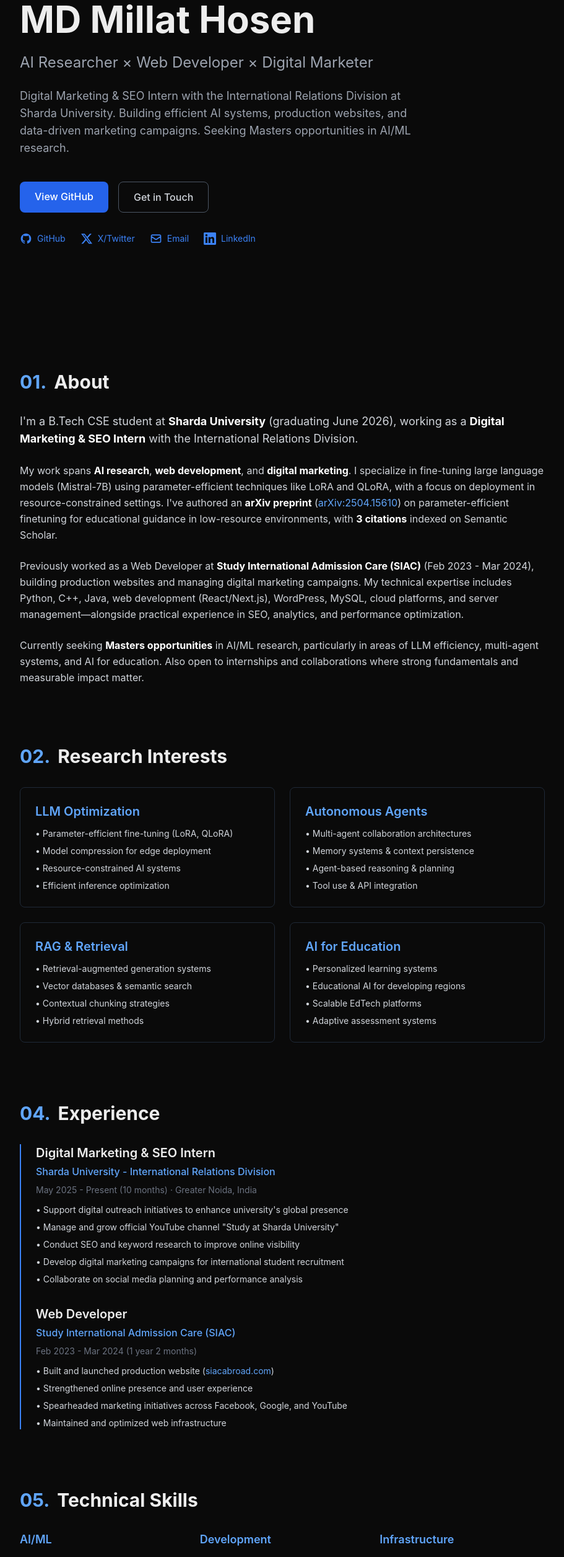
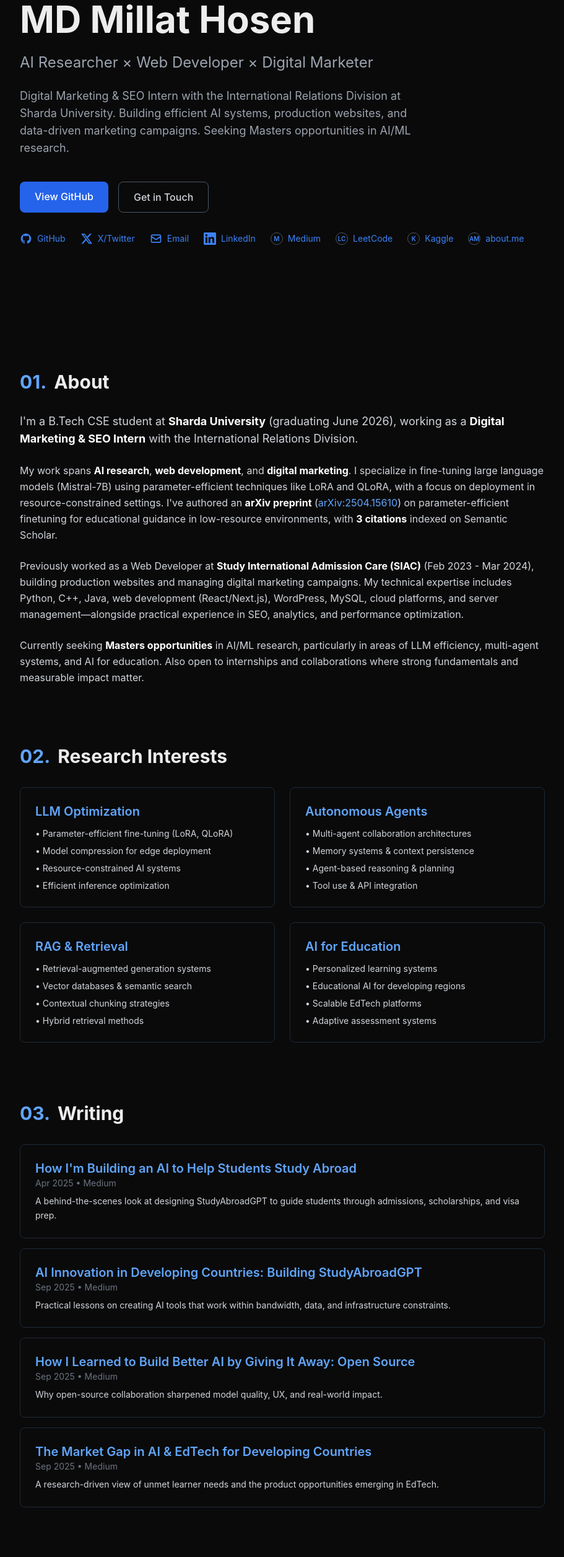
Before and after one commit to codermillat/millat-portfolio, a Next.js app: page / in a window 1280 px wide. Shown: the part 234-2746 px from the top of the page at 62% size, without its empty margins (184-1095 px from the left). Built offline with nearby package versions, Linux system fonts and the light colour scheme.

Commit message:
feat: add LeetCode, Medium, Kaggle, about.me profiles + Writing section

```diff
--- a/app/page.tsx
+++ b/app/page.tsx
@@ -18,7 +18,11 @@
               "https://x.com/codermillat",
               "https://orcid.org/0009-0005-7198-9893",
               "https://scholar.google.com/citations?user=BtIhSjIAAAAJ&hl=en",
-              "https://huggingface.co/millat"
+              "https://huggingface.co/millat",
+              "https://leetcode.com/u/millat/",
+              "https://medium.com/@codermillat",
+              "https://www.kaggle.com/codermillat",
+              "https://about.me/codermillat"
             ],
             "jobTitle": "AI Researcher & Digital Marketing Intern",
             "worksFor": {
@@ -137,6 +141,46 @@
                 </svg>
                 LinkedIn
               </a>
+              <a
+                href="https://medium.com/@codermillat"
+                target="_blank"
+                rel="noopener noreferrer"
+                className="hover:text-blue-400 transition flex items-center gap-2"
+                aria-label="Medium Profile"
+              >
+                <span className="w-5 h-5 flex items-center justify-center rounded-full border border-gray-600 text-[10px] font-semibold">M</span>
+                Medium
+              </a>
+              <a
+                href="https://leetcode.com/u/millat/"
+                target="_blank"
+                rel="noopener noreferrer"
+                className="hover:text-blue-400 transition flex items-center gap-2"
+                aria-label="LeetCode Profile"
+              >
+                <span className="w-5 h-5 flex items-center justify-center rounded-full border border-gray-600 text-[10px] font-semibold">LC</span>
+                LeetCode
+              </a>
+              <a
+                href="https://www.kaggle.com/codermillat"
+                target="_blank"
+                rel="noopener noreferrer"
+                className="hover:text-blue-400 transition flex items-center gap-2"
+                aria-label="Kaggle Profile"
+              >
+                <span className="w-5 h-5 flex items-center justify-center rounded-full border border-gray-600 text-[10px] font-semibold">K</span>
+                Kaggle
+              </a>
+              <a
+                href="https://about.me/codermillat"
+                target="_blank"
+                rel="noopener noreferrer"
+                className="hover:text-blue-400 transition flex items-center gap-2"
+                aria-label="About.me Profile"
+              >
+                <span className="w-5 h-5 flex items-center justify-center rounded-full border border-gray-600 text-[10px] font-semibold">AM</span>
+                about.me
+              </a>
             </div>
           </div>
         </section>
@@ -214,6 +258,95 @@
                 <li>• Adaptive assessment systems</li>
               </ul>
             </div>
+          </div>
+        </section>
+
+        {/* Writing */}
+        <section id="writing" className="mb-24 scroll-mt-24">
+          <h2 className="text-3xl font-bold mb-8 flex items-center gap-3">
+            <span className="text-blue-400">03.</span> Writing
+          </h2>
+          <div className="space-y-4">
+            <article className="border border-gray-800 rounded-lg p-6 hover:border-blue-500/50 transition">
+              <div className="flex items-start justify-between gap-4 mb-2">
+                <div>
+                  <h3 className="text-xl font-semibold">
+                    <a
+                      href="https://medium.com/@codermillat"
+                      target="_blank"
+                      rel="noopener noreferrer"
+                      className="text-blue-400 hover:text-blue-300 transition"
+                    >
+                      How I'm Building an AI to Help Students Study Abroad
+                    </a>
+                  </h3>
+                  <p className="text-gray-500 text-sm">Apr 2025 • Medium</p>
+                </div>
+              </div>
+              <p className="text-gray-300 text-sm leading-relaxed">
+                A behind-the-scenes look at designing StudyAbroadGPT to guide students through admissions, scholarships, and visa prep.
+              </p>
+            </article>
+            <article className="border border-gray-800 rounded-lg p-6 hover:border-blue-500/50 transition">
+              <div className="flex items-start justify-between gap-4 mb-2">
+                <div>
+                  <h3 className="text-xl font-semibold">
+                    <a
+                      href="https://medium.com/@codermillat"
+                      target="_blank"
+                      rel="noopener noreferrer"
+                      className="text-blue-400 hover:text-blue-300 transition"
+                    >
+                      AI Innovation in Developing Countries: Building StudyAbroadGPT
+                    </a>
+                  </h3>
+                  <p className="text-gray-500 text-sm">Sep 2025 • Medium</p>
+                </div>
+              </div>
+              <p className="text-gray-300 text-sm leading-relaxed">
+                Practical lessons on creating AI tools that work within bandwidth, data, and infrastructure constraints.
+              </p>
+            </article>
+            <article className="border border-gray-800 rounded-lg p-6 hover:border-blue-500/50 transition">
+              <div className="flex items-start justify-between gap-4 mb-2">
+                <div>
+                  <h3 className="text-xl font-semibold">
+                    <a
+                      href="https://medium.com/@codermillat"
+                      target="_blank"
+                      rel="noopener noreferrer"
+                      className="text-blue-400 hover:text-blue-300 transition"
+                    >
+                      How I Learned to Build Better AI by Giving It Away: Open Source
+                    </a>
+                  </h3>
+                  <p className="text-gray-500 text-sm">Sep 2025 • Medium</p>
+                </div>
+              </div>
+              <p className="text-gray-300 text-sm leading-relaxed">
+                Why open-source collaboration sharpened model quality, UX, and real-world impact.
+              </p>
+            </article>
+            <article className="border border-gray-800 rounded-lg p-6 hover:border-blue-500/50 transition">
+              <div className="flex items-start justify-between gap-4 mb-2">
+                <div>
+                  <h3 className="text-xl font-semibold">
+                    <a
+                      href="https://medium.com/@codermillat"
+                      target="_blank"
+                      rel="noopener noreferrer"
+                      className="text-blue-400 hover:text-blue-300 transition"
+                    >
+                      The Market Gap in AI & EdTech for Developing Countries
+                    </a>
+                  </h3>
+                  <p className="text-gray-500 text-sm">Sep 2025 • Medium</p>
+                </div>
+              </div>
+              <p className="text-gray-300 text-sm leading-relaxed">
+                A research-driven view of unmet learner needs and the product opportunities emerging in EdTech.
+              </p>
+            </article>
           </div>
         </section>
 
@@ -607,6 +740,30 @@
                 </a>
               </div>
               <div className="flex items-center gap-3 text-gray-300">
+                <span className="w-5 h-5 flex items-center justify-center rounded-full border border-blue-400 text-[10px] font-semibold text-blue-400">M</span>
+                <a href="https://medium.com/@codermillat" target="_blank" rel="noopener noreferrer" className="hover:text-blue-400 transition">
+                  medium.com/@codermillat
+                </a>
+              </div>
+              <div className="flex items-center gap-3 text-gray-300">
+                <span className="w-5 h-5 flex items-center justify-center rounded-full border border-blue-400 text-[10px] font-semibold text-blue-400">LC</span>
+                <a href="https://leetcode.com/u/millat/" target="_blank" rel="noopener noreferrer" className="hover:text-blue-400 transition">
+                  leetcode.com/u/millat
+                </a>
+              </div>
+              <div className="flex items-center gap-3 text-gray-300">
+                <span className="w-5 h-5 flex items-center justify-center rounded-full border border-blue-400 text-[10px] font-semibold text-blue-400">K</span>
+                <a href="https://www.kaggle.com/codermillat" target="_blank" rel="noopener noreferrer" className="hover:text-blue-400 transition">
+                  kaggle.com/codermillat
+                </a>
+              </div>
+              <div className="flex items-center gap-3 text-gray-300">
+                <span className="w-5 h-5 flex items-center justify-center rounded-full border border-blue-400 text-[10px] font-semibold text-blue-400">AM</span>
+                <a href="https://about.me/codermillat" target="_blank" rel="noopener noreferrer" className="hover:text-blue-400 transition">
+                  about.me/codermillat
+                </a>
+              </div>
+              <div className="flex items-center gap-3 text-gray-300">
                 <svg className="w-5 h-5 text-blue-400" fill="currentColor" viewBox="0 0 24 24">
                   <path d="M18.244 2.25h3.308l-7.227 8.26 8.502 11.24H16.17l-5.214-6.817L4.99 21.75H1.68l7.73-8.835L1.254 2.25H8.08l4.713 6.231zm-1.161 17.52h1.833L7.084 4.126H5.117z" />
                 </svg>
@@ -696,6 +853,42 @@
               </svg>
             </a>
             <a
+              href="https://medium.com/@codermillat"
+              target="_blank"
+              rel="noopener noreferrer"
+              className="hover:text-blue-400 transition"
+              aria-label="Medium"
+            >
+              <span className="w-6 h-6 flex items-center justify-center rounded-full border border-gray-600 text-[10px] font-semibold">M</span>
+            </a>
+            <a
+              href="https://leetcode.com/u/millat/"
+              target="_blank"
+              rel="noopener noreferrer"
+              className="hover:text-blue-400 transition"
+              aria-label="LeetCode"
+            >
+              <span className="w-6 h-6 flex items-center justify-center rounded-full border border-gray-600 text-[10px] font-semibold">LC</span>
+            </a>
+            <a
+              href="https://www.kaggle.com/codermillat"
+              target="_blank"
+              rel="noopener noreferrer"
+              className="hover:text-blue-400 transition"
+              aria-label="Kaggle"
+            >
+              <span className="w-6 h-6 flex items-center justify-center rounded-full border border-gray-600 text-[10px] font-semibold">K</span>
+            </a>
+            <a
+              href="https://about.me/codermillat"
+              target="_blank"
+              rel="noopener noreferrer"
+              className="hover:text-blue-400 transition"
+              aria-label="about.me"
+            >
+              <span className="w-6 h-6 flex items-center justify-center rounded-full border border-gray-600 text-[10px] font-semibold">AM</span>
+            </a>
+            <a
               href="https://orcid.org/0009-0005-7198-9893"
               target="_blank"
               rel="noopener noreferrer"
```
